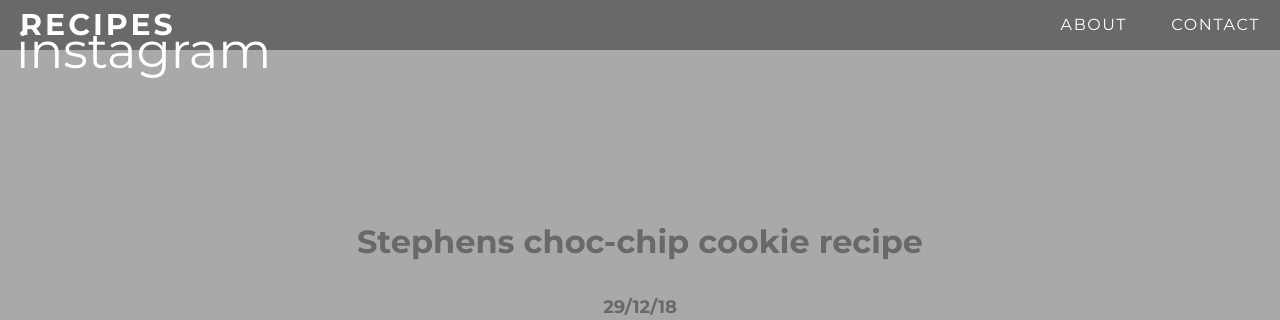
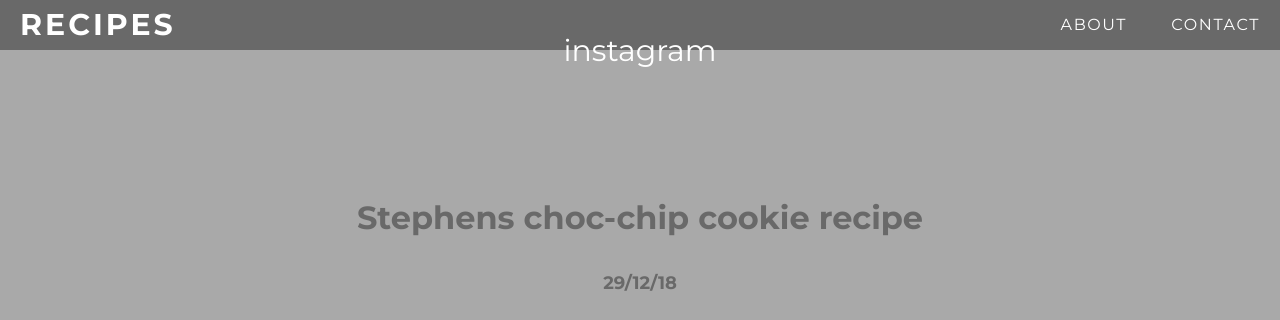
Before and after one commit to zachstep05/zachstep05.github.io, a PHP site: page / in a window 1280 px wide. Shown: the top 320 px of the page. Run offline with PHP 8.4, Linux system fonts and the light colour scheme.

Commit message:
Update styles.css

```diff
--- a/styles.css
+++ b/styles.css
@@ -130,6 +130,7 @@ line-height: 1.5;
   background-color: #f2f2f2;
 }
 .icon-bar {
+  position: relative;
   top: 10%;
     -webkit-transform: translateY(-50%);
   -ms-transform: translateY(-50%);
@@ -137,9 +138,9 @@ line-height: 1.5;
   }
 .icon-bar a {
   display: block;
-  text-align: left;
+  text-align: center;
   padding: 16px;
   transition: all 0.3s ease;
   color: white;
-  font-size: 50px;
+  font-size: 30px;
 }
```
